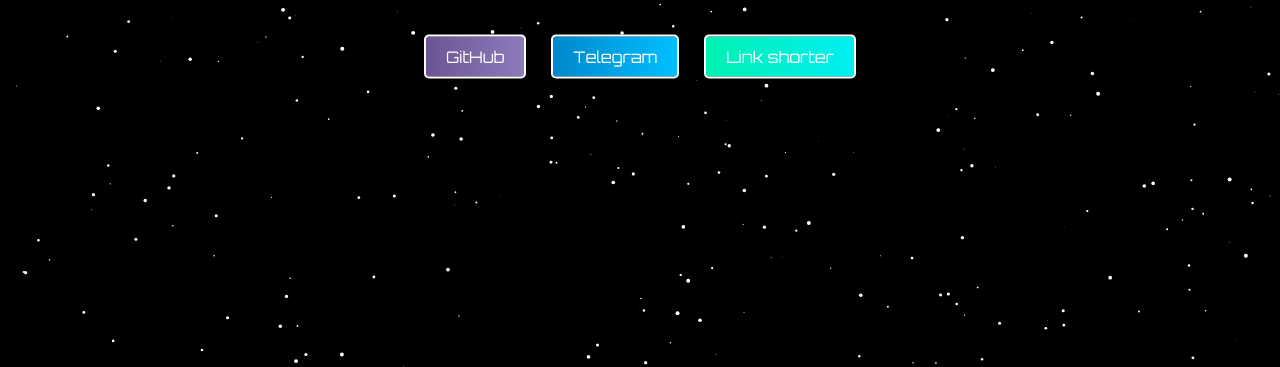
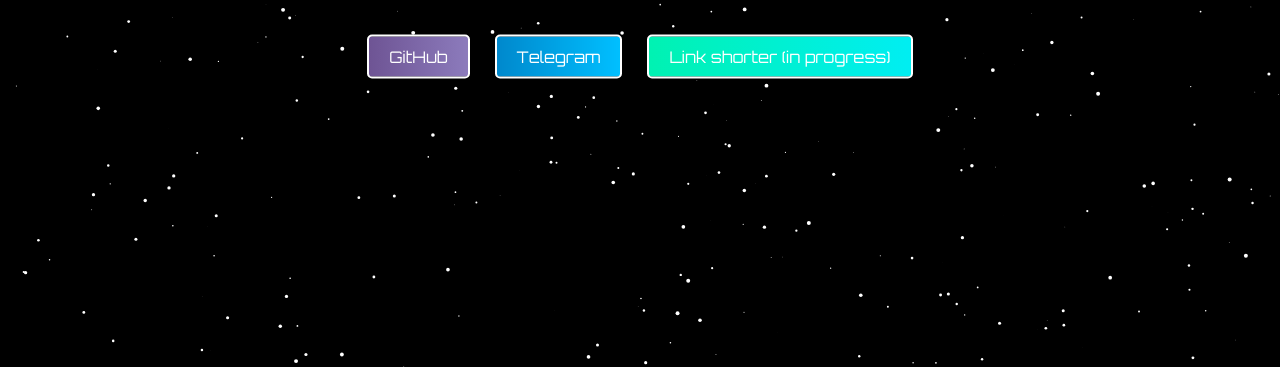
Before and after one commit to kyrowin/biosite, a plain HTML site: page index.html in a window 1280 px wide. Shown: the part 433-800 px from the top of the page. Drawn offline with Linux system fonts and the light colour scheme.

Commit message:
не помню что сделал но что то сделал

```diff
--- a/index.html
+++ b/index.html
@@ -16,7 +16,7 @@
         <div class="buttons">
             <a href="https://github.com/kyrowin" target="_blank" class="button github">GitHub</a>
             <a href="https://t.me/Kyrowin" target="_blank" class="button telegram">Telegram</a>
-	    <a href="https://short.kyrowin.ru" target="_blank" class="button shorter">Link shorter</a>
+	        <a href="https://short.kyrowin.ru" target="_blank" class="button shorter">Link shorter (in progress)</a>
         </div>
     </div>
     <canvas id="stars"></canvas>
```
Also changed, not shown: 1 other file.
